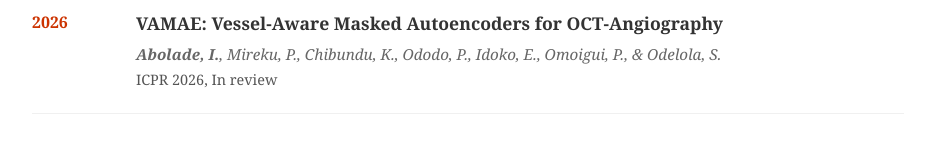
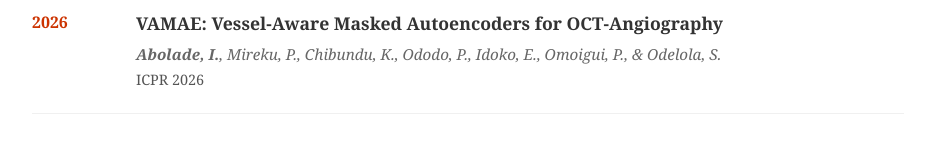
Before and after one commit to ileri-oluwa-kiiye/ileri-oluwa-kiiye.github.io, a React (Vite) app: page / in a window 1280 px wide. Shown: the part 730-890 px from the top of the page, without its empty margins (172-1107 px from the left). Built offline with nearby package versions, Linux system fonts and the light colour scheme.

Commit message:
paper acceptance

```diff
--- a/src/comp/LandingPage/papers.jsx
+++ b/src/comp/LandingPage/papers.jsx
@@ -5,7 +5,7 @@ const papers = [
     id: 4,
     title: "VAMAE: Vessel-Aware Masked Autoencoders for OCT-Angiography",
     authors: "Abolade, I., Mireku, P., Chibundu, K., Ododo, P., Idoko, E., Omoigui, P., & Odelola, S.",
-    venue: "ICPR 2026, In review",
+    venue: "ICPR 2026",
     year: "2026",
     links: []
   },
```
